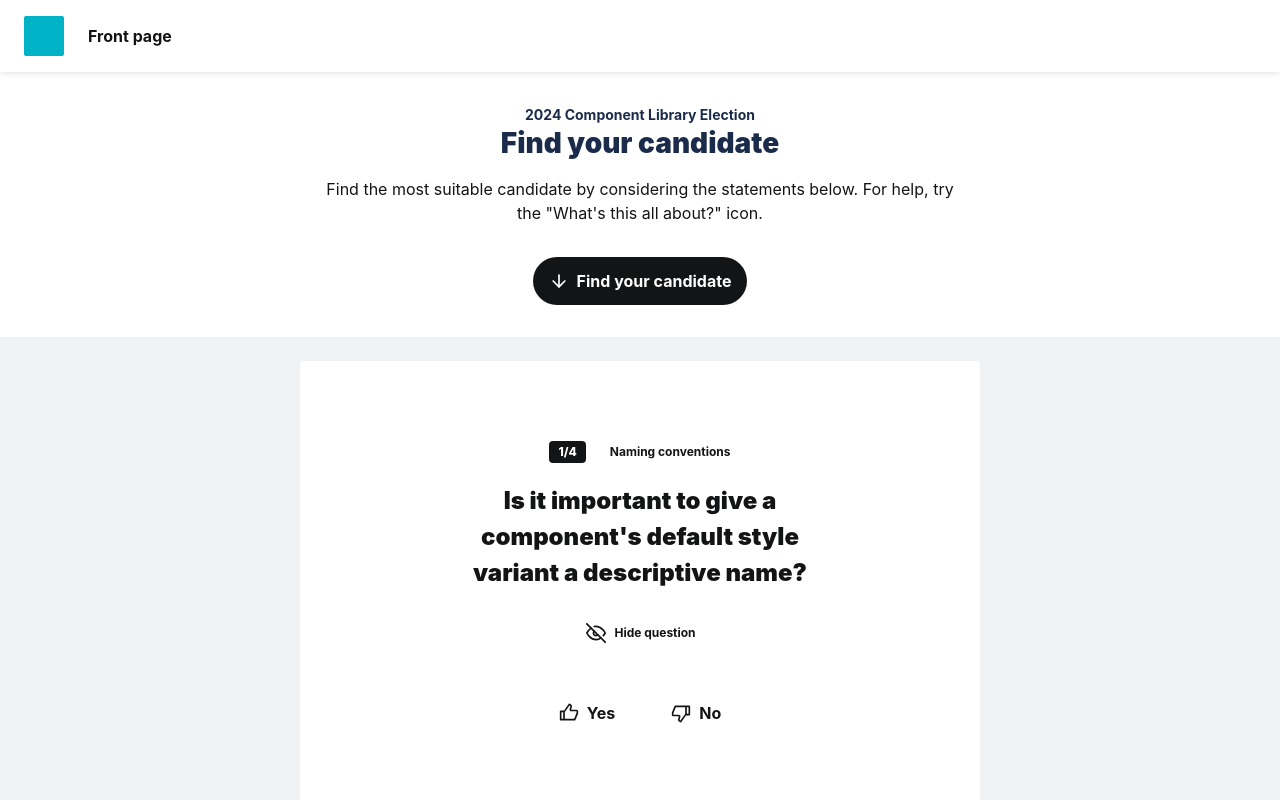
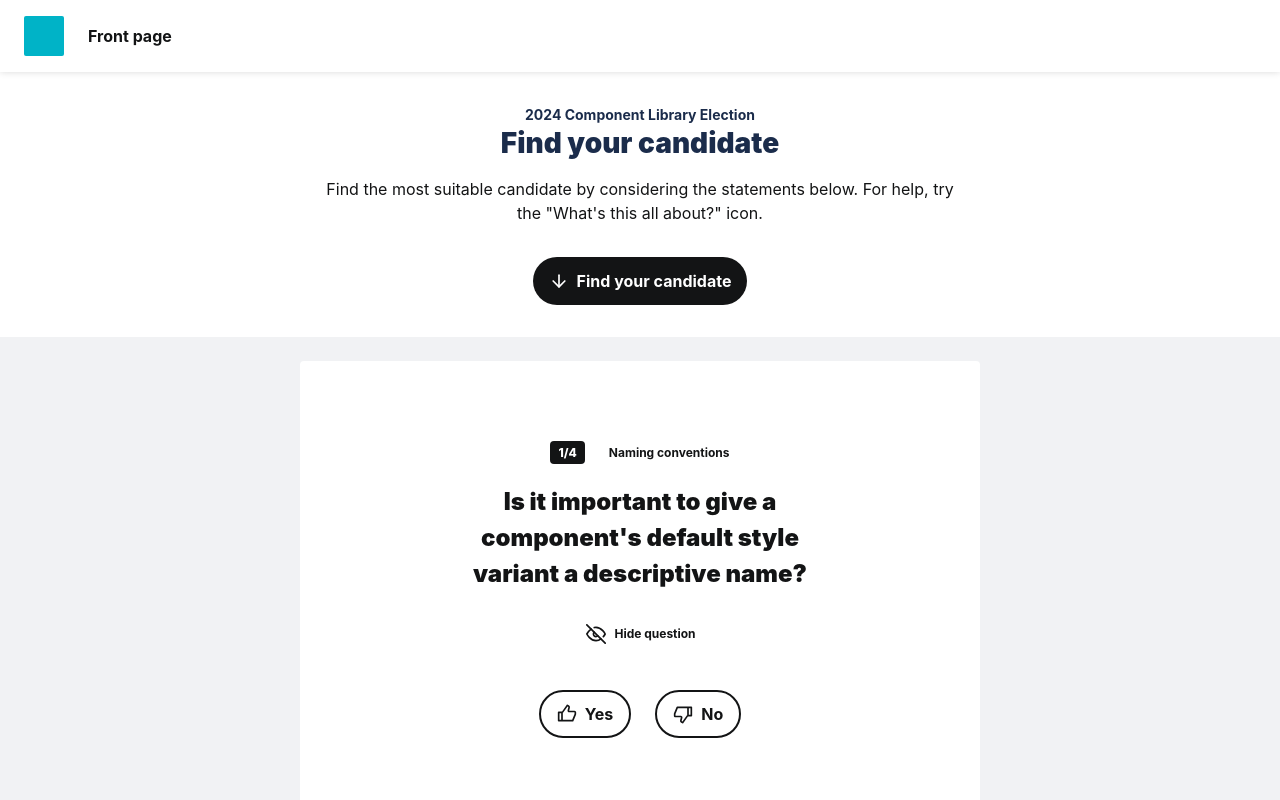
Before and after one commit to Rikkokiri/thesis-shadcn, a React (Vite) app: page / in a window 1280 px wide. Both pictures are taken after a click on the button "Start". Shown: the top 800 px of the page. Built offline with nearby package versions, Linux system fonts and the light colour scheme.

Commit message:
feat: customize and take into use toggle component

```diff
--- a/src/components/ui/badge.tsx
+++ b/src/components/ui/badge.tsx
@@ -3,13 +3,15 @@ import { cva, type VariantProps } from "class-variance-authority";
 import { cn } from "@/lib/utils";
 
 const badgeVariants = cva(
-  "flex items-center rounded border px-2 py-0.5 text-xs font-extrabold transition-colors focus:outline-none focus:ring-2 focus:ring-ring focus:ring-offset-2",
+  `flex items-center rounded border h-[23px] px-2 py-0.5 text-xs
+  font-extrabold transition-colors
+  focus:outline-none focus:ring-2 focus:ring-ring focus:ring-offset-2`,
   {
     variants: {
       variant: {
-        default: "border-transparent bg-primary text-primary-foreground",
+        default: "border-none bg-primary text-primary-foreground",
         secondary:
-          "border-transparent bg-gray-5 text-black dark:bg-primary dark:text-primary-foreground",
+          "border-none bg-gray-5 text-black dark:bg-primary dark:text-primary-foreground",
       },
     },
     defaultVariants: {
--- a/src/components/ui/toggle.tsx
+++ b/src/components/ui/toggle.tsx
@@ -4,19 +4,34 @@ import { cva, type VariantProps } from "class-variance-authority";
 
 import { cn } from "@/lib/utils";
 
+const toggleBg = "data-[state=on]:bg-black-9 dark:data-[state=on]:bg-white-17";
+const hoverBg = "hover:bg-black-9 dark:hover:bg-white-17";
+
 const toggleVariants = cva(
-  "inline-flex items-center justify-center rounded-md text-sm font-medium ring-offset-background transition-colors hover:bg-muted hover:text-muted-foreground focus-visible:outline-none focus-visible:ring-2 focus-visible:ring-ring focus-visible:ring-offset-2 disabled:pointer-events-none disabled:opacity-50 data-[state=on]:bg-accent data-[state=on]:text-accent-foreground",
+  `
+  inline-flex gap-2 items-center justify-center rounded-full text-base font-bold
+  ring-offset-background transition-colors
+  focus:outline-none
+  focus-visible:outline-none focus-visible:ring-2 focus-visible:ring-ring focus-visible:ring-offset-2
+  disabled:cursor-not-allowed
+  `,
   {
     variants: {
       variant: {
-        default: "bg-transparent",
-        outline:
-          "border border-input bg-transparent hover:bg-accent hover:text-accent-foreground",
+        default: `bg-transparent ${toggleBg}`,
+        outline: `border-2 border-primary bg-transparent ${hoverBg} ${toggleBg}
+          disabled:border-black-15 disabled:dark:border-white-21
+          `,
+        ghost:
+          "focus-visible:ring-offset-0 focus:ring-2 focus:ring-offset-0 focus:ring-ring",
+        noHoverGhost: `${toggleBg}`,
+        outlineGhost: `border-2 border-primary bg-transparent ${hoverBg}`,
       },
       size: {
-        default: "h-10 px-3",
-        sm: "h-9 px-2.5",
-        lg: "h-11 px-5",
+        default: "h-12 py-2 px-4",
+        sm: "h-8 text-xs py-1.5 pr-3 pl-3.5 text-nowrap",
+        lg: "h-11 rounded-full px-8",
+        iconMd: "px-3 py-1 min-h-12 w-12 rounded",
       },
     },
     defaultVariants: {
@@ -26,17 +41,33 @@ const toggleVariants = cva(
   },
 );
 
+type ToggleBaseProps = React.ComponentPropsWithoutRef<
+  typeof TogglePrimitive.Root
+> &
+  VariantProps<typeof toggleVariants>;
+
+export type ToggleProps = ToggleBaseProps & {
+  untoggledIcon?: JSX.Element;
+  toggledIcon?: JSX.Element;
+};
+
 const Toggle = React.forwardRef<
   React.ElementRef<typeof TogglePrimitive.Root>,
-  React.ComponentPropsWithoutRef<typeof TogglePrimitive.Root> &
-    VariantProps<typeof toggleVariants>
->(({ className, variant, size, ...props }, ref) => (
-  <TogglePrimitive.Root
-    ref={ref}
-    className={cn(toggleVariants({ variant, size, className }))}
-    {...props}
-  />
-));
+  ToggleProps
+>(({ className, variant, size, ...props }, ref) => {
+  const { pressed, children, untoggledIcon, toggledIcon } = props;
+
+  return (
+    <TogglePrimitive.Root
+      ref={ref}
+      className={cn(toggleVariants({ variant, size, className }))}
+      {...props}
+    >
+      {pressed ? toggledIcon : untoggledIcon}
+      {children}
+    </TogglePrimitive.Root>
+  );
+});
 
 Toggle.displayName = TogglePrimitive.Root.displayName;
 
--- a/src/features/candidateAnswers/components/AnswerList.tsx
+++ b/src/features/candidateAnswers/components/AnswerList.tsx
@@ -2,20 +2,9 @@ import { useState } from "react";
 import { useCandidateAnswers } from "../hooks/useCandidateAnswers";
 import { AnswerCard } from "./AnswerCard";
 import { SectionCard } from "@components/SectionCard.tsx/SectionCard";
-import { ToggleButton } from "@components/ToggleButton/ToggleButton";
+import { Toggle } from "@/components/ui/toggle";
 import { FiMinus } from "react-icons/fi";
 import { FiPlus } from "react-icons/fi";
-
-/*
-TODO: Make sure button matches following styles:
-.answer-list__expand-button.toggled {
-  background-color: transparent;
-}
-
-.answer-list__expand-button:hover {
-  background-color: var(--button-outline-bg-hover);
-}
-*/
 
 export const AnswerList = (props: ReturnType<typeof useCandidateAnswers>) => {
   const { t, questions, candidateAnswers, candidateImgSrc } = props;
@@ -44,16 +33,15 @@ export const AnswerList = (props: ReturnType<typeof useCandidateAnswers>) => {
         </div>
         <div className="bg-gray-30 dark:bg-gray-60 my-0 mx-6 h-px"></div>
         <div className="answer-list__expand p-6 flex flex-row justify-center items-center w-full">
-          <ToggleButton
-            isToggled={isExpanded}
-            onClick={() => setExpanded(!isExpanded)}
-            toggledIcon={<FiMinus />}
-            untoggledIcon={<FiPlus />}
-            iconSize={24}
-            className="answer-list__expand-button"
+          <Toggle
+            pressed={isExpanded}
+            onPressedChange={() => setExpanded(!isExpanded)}
+            toggledIcon={<FiMinus className="size-6" />}
+            untoggledIcon={<FiPlus className="size-6" />}
+            variant="outlineGhost"
           >
             {isExpanded ? t("showFewer") : t("showMore")}
-          </ToggleButton>
+          </Toggle>
         </div>
       </SectionCard>
     </article>
--- a/src/features/candidateAnswers/styles/YesOrNoAnswer.css
+++ /dev/null
@@ -1,14 +0,0 @@
-.yes-or-no-answer__container:has(.user-answer-bubble) {
-  margin-top: 50px;
-  margin-bottom: 10px;
-}
-
-.yes-or-no-answer__option button {
-  margin-top: 8px;
-}
-
-.yes-or-no-answer__option .user-answer-bubble {
-  --bubble-padding: 10px;
-  position: absolute;
-  bottom: calc(100% + var(--bubble-padding));
-}
--- a/src/features/candidatesMatch/components/CandidatesMatchBar.tsx
+++ b/src/features/candidatesMatch/components/CandidatesMatchBar.tsx
@@ -1,4 +1,4 @@
-import { ToggleButton } from "@components/ToggleButton/ToggleButton";
+import { Toggle } from "@/components/ui/toggle";
 import { useState } from "react";
 import { FiEyeOff } from "react-icons/fi";
 import { FiEye } from "react-icons/fi";
@@ -6,18 +6,6 @@ import { MatchButton } from "./MatchButton";
 import { useCandidatesMatch } from "../hooks/useCandidatesMatch";
 import { MatchWithDetails } from "../types";
 import { CandidateModal } from "./CandidateModal";
-
-/* TODO: Make sure toggle button matches following styles:
-.button.match-bar__toggle {
-  border-radius: 4px;
-  padding-left: 12px;
-  padding-right: 12px;
-}
-
-.match-bar__toggle.toggled-transparent {
-  background-color: transparent;
-}
-*/
 
 export const CandidatesMatchBar = (
   props: ReturnType<typeof useCandidatesMatch>,
@@ -43,16 +31,14 @@ export const CandidatesMatchBar = (
                 </CandidateModal>
               ))}
         </div>
-        <ToggleButton
-          isToggled={resultsHidden}
+        <Toggle
+          pressed={resultsHidden}
           onClick={() => setResultsHidden(!resultsHidden)}
-          untoggledIcon={<FiEye />}
-          toggledIcon={<FiEyeOff />}
+          untoggledIcon={<FiEye className="size-6" />}
+          toggledIcon={<FiEyeOff className="size-6" />}
           variant="ghost"
-          size="medium"
-          iconSize={24}
+          size="iconMd"
           className="match-bar__toggle"
-          toggledClassName="toggled-transparent"
         />
       </div>
     </header>
--- a/src/features/questionsForm/components/AdditionalInfo.tsx
+++ b/src/features/questionsForm/components/AdditionalInfo.tsx
@@ -9,7 +9,7 @@ import {
   DialogTrigger,
 } from "@/components/ui/dialog";
 import { TFunction } from "i18next";
-import { ToggleButton } from "@components/ToggleButton/ToggleButton";
+import { Toggle } from "@/components/ui/toggle";
 import { useLocalizedString } from "@hooks/useLocalizedString";
 import { useState } from "react";
 
@@ -26,17 +26,16 @@ export const AdditionalInfo = (props: IAdditionalInfoProps) => {
   return (
     <Dialog>
       <DialogTrigger>
-        <ToggleButton
-          isToggled={isModalOpen}
-          onClick={() => setIsModalOpen(true)}
-          untoggledIcon={<FiInfo />}
-          toggledIcon={<FiInfo />}
+        <Toggle
+          pressed={isModalOpen}
+          onPressedChange={() => setIsModalOpen(true)}
+          untoggledIcon={<FiInfo className="size-5" />}
+          toggledIcon={<FiInfo className="size-5" />}
           variant="ghost"
-          size="small"
-          toggledClassName=""
+          size="sm"
         >
           {t("question.whatAbout")}
-        </ToggleButton>
+        </Toggle>
       </DialogTrigger>
       <DialogContent>
         <DialogHeader>
--- a/src/features/questionsForm/components/YesNoQuestion.tsx
+++ b/src/features/questionsForm/components/YesNoQuestion.tsx
@@ -3,7 +3,7 @@ import { RiThumbUpLine } from "react-icons/ri";
 import { RiThumbUpFill } from "react-icons/ri";
 import { RiThumbDownLine } from "react-icons/ri";
 import { RiThumbDownFill } from "react-icons/ri";
-import { ToggleButton } from "@components/ToggleButton/ToggleButton";
+import { Toggle } from "@components/ui/toggle";
 import { YesNoAnswer } from "@data/types";
 
 interface IYesNoQuestionProps {
@@ -18,22 +18,24 @@ export const YesNoQuestion = (props: IYesNoQuestionProps) => {
 
   return (
     <div className="flex flex-row justify-center items-center w-full gap-6 mt-10">
-      <ToggleButton
-        isToggled={answer === YesNoAnswer.YES}
-        onClick={() => answerQuestion(questionId, YesNoAnswer.YES)}
-        untoggledIcon={<RiThumbUpLine />}
-        toggledIcon={<RiThumbUpFill />}
+      <Toggle
+        variant="outline"
+        onPressedChange={() => answerQuestion(questionId, YesNoAnswer.YES)}
+        pressed={answer === YesNoAnswer.YES}
+        untoggledIcon={<RiThumbUpLine className="size-5" />}
+        toggledIcon={<RiThumbUpFill className="size-5" />}
       >
         {t("question.yes")}
-      </ToggleButton>
-      <ToggleButton
-        isToggled={answer === YesNoAnswer.NO}
-        onClick={() => answerQuestion(questionId, YesNoAnswer.NO)}
-        untoggledIcon={<RiThumbDownLine />}
-        toggledIcon={<RiThumbDownFill />}
+      </Toggle>
+      <Toggle
+        variant="outline"
+        pressed={answer === YesNoAnswer.NO}
+        onPressedChange={() => answerQuestion(questionId, YesNoAnswer.NO)}
+        untoggledIcon={<RiThumbDownLine className="size-5" />}
+        toggledIcon={<RiThumbDownFill className="size-5" />}
       >
         {t("question.no")}
-      </ToggleButton>
+      </Toggle>
     </div>
   );
 };
```
Also changed, not shown: src/features/candidateAnswers/components/YesOrNoAnswer.tsx (+16 -15 lines).
